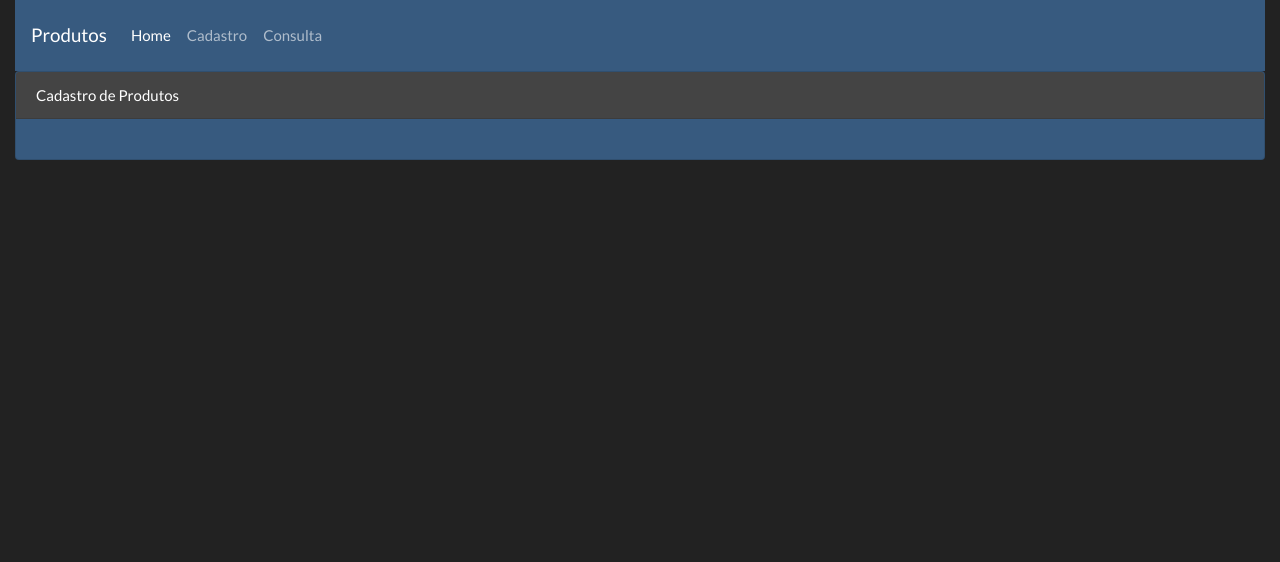
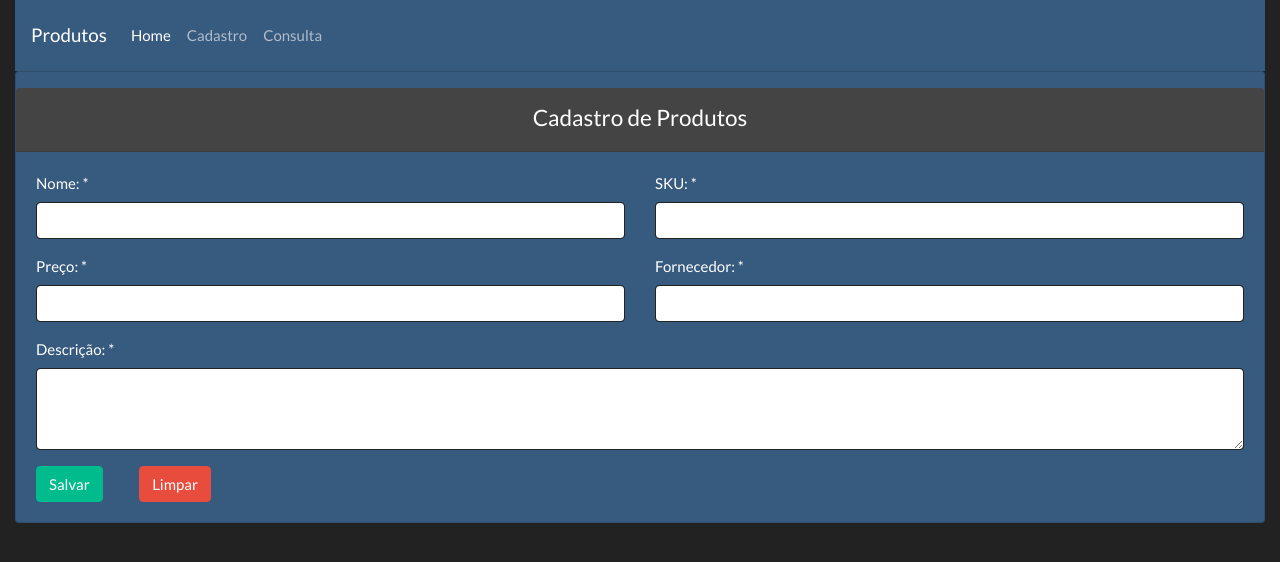
Before and after one commit to eduardoAfernandes/crud-react, a React (Create React App) app: page /cadastro-produtos in a window 1280 px wide. Shown: the top 562 px of the page. Built offline with nearby package versions, Linux system fonts and the light colour scheme.

Commit message:
Formulario de Cadastro

```diff
--- a/src/components/navbar.js
+++ b/src/components/navbar.js
@@ -1,5 +1,4 @@
 import React from 'react';
-
 export default function Navbar() {
     return (
         <nav className="navbar navbar-expand-lg navbar-dark bg-primary">
--- a/src/rotas.js
+++ b/src/rotas.js
@@ -1,18 +1,18 @@
 import React from 'react';
 
-import { BrowserRouter as Router, Switch, Route } from 'react-router-dom';
+import { BrowserRouter, Switch, Route } from 'react-router-dom';
 
 import Home from './views/home';
 import CadastroProduto from './views/produtos/cadastro';
 
 export default () => {
     return(
-        <Router>
+        <BrowserRouter>
             <Switch>
                 <Route exact path="/cadastro-produtos" component={CadastroProduto}  />
                 <Route exact path="/" component={Home}  />
 
             </Switch>
-        </Router>
+        </BrowserRouter>
     )
 }
--- a/src/views/produtos/cadastro.js
+++ b/src/views/produtos/cadastro.js
@@ -5,8 +5,64 @@ export default class CadastroProduto extends React.Component{
     render(){
         return(
             <div class="card text-white bg-primary mb-3">
-                <div class="card-header">Cadastro de Produtos</div>
+                <div class="card-header mt-3 pt-3">
+                  <h4 className="text-center">Cadastro de Produtos</h4>
+                  </div>
                     <div class="card-body">
+                      <div className="row">
+                        <div className="col-md-6">
+                            <div className="form-group">
+                              <label>Nome: *</label>
+                              <input type="text"  className="form-control" />
+
+                            </div>
+                        </div>
+                        <div className="col-md-6">
+                        <div className="form-group">
+                              <label>SKU: *</label>
+                              <input type="text"  className="form-control" />
+
+                            </div>
+                          </div>
+                      </div>
+
+                      <div className="row">
+                        <div className="col-md-6">
+                            <div className="form-group">
+                              <label>Preço: *</label>
+                              <input type="text"  className="form-control" />
+
+                            </div>
+                        </div>
+                        <div className="col-md-6">
+                        <div className="form-group">
+                              <label>Fornecedor: *</label>
+                              <input type="text"  className="form-control" />
+
+                            </div>
+                          </div>
+                      </div>
+
+
+                      <div className="row">
+                        <div className="col-12">
+                            <div className="form-group">
+                              <label>Descrição: *</label>
+                              <textarea class="form-control" rows="3"></textarea>
+
+                            </div>
+                        </div>
+                      </div>
+
+                      <div className="row">
+                        <div className="col-md-1">
+                           <button  class="btn btn-success">Salvar</button>
+                        </div>
+
+                        <div className="col-md-1">
+                           <button  class="btn btn-danger">Limpar</button>
+                        </div>
+                      </div>
 
                  </div>
           </div>
```
